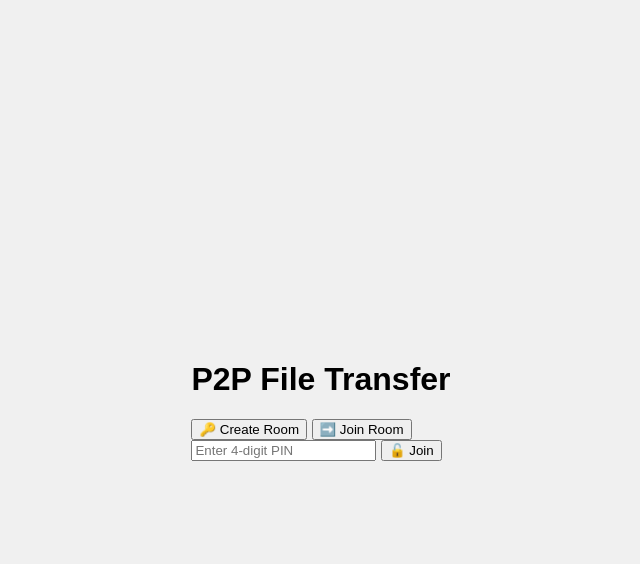
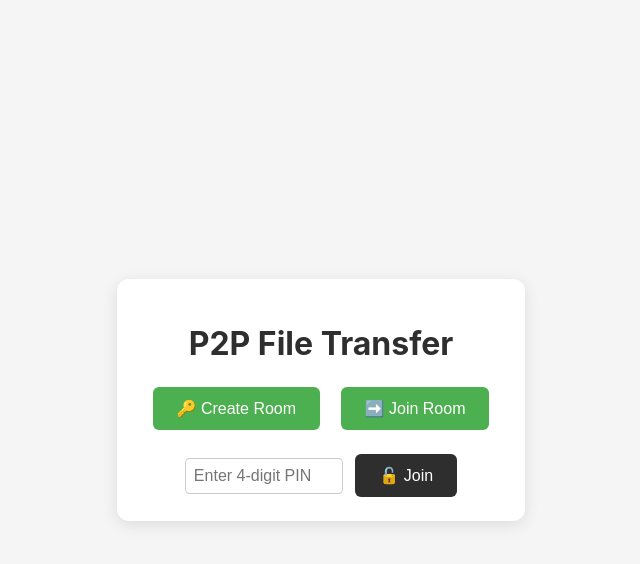
Before and after one commit to RawHut/File-transfer, a plain HTML site: page index.html in a window 1280 px wide. Both pictures are taken after a click on the button "➡️ Join Room". Shown: the whole page, without its empty margins (319-959 px from the left). Drawn offline with Linux system fonts and the light colour scheme.

Commit message:
Update style.css

```diff
--- a/style.css
+++ b/style.css
@@ -1,33 +1,105 @@
+/* style.css */
 body {
-  font-family: Arial, sans-serif;
-  background: #f0f0f0;
+  margin: 0;
+  background: #f5f5f5;
+  font-family: -apple-system, BlinkMacSystemFont, "Segoe UI", sans-serif;
   display: flex;
   justify-content: center;
   align-items: center;
   height: 100vh;
-  margin: 0;
 }
-.container {
-  background: #fff;
-  padding: 20px;
-  border-radius: 8px;
-  box-shadow: 0 2px 8px rgba(0,0,0,0.1);
-  width: 300px;
+
+.card {
+  background: #ffffff;
+  width: 360px;
+  padding: 24px;
+  border-radius: 12px;
+  box-shadow: 0 4px 16px rgba(0,0,0,0.1);
   text-align: center;
 }
-.hidden { display: none; }
+
+.card h1 {
+  margin-bottom: 16px;
+  color: #2E2E2E;
+}
+
+button {
+  font-size: 1rem;
+  border: none;
+  border-radius: 6px;
+  padding: 12px 24px;
+  cursor: pointer;
+  transition: background .2s;
+}
+
+#roomOptions button {
+  margin: 8px;
+  background: #4CAF50;
+  color: #fff;
+}
+
+#roomOptions button:hover {
+  background: #45A049;
+}
+
+#joinSection {
+  margin-top: 16px;
+}
+
+#joinSection input {
+  width: 140px;
+  padding: 8px;
+  border: 1px solid #ccc;
+  border-radius: 4px;
+  margin-right: 8px;
+  font-size: 1rem;
+}
+
+#joinSection button {
+  background: #2E2E2E;
+  color: #fff;
+}
+
+#joinSection button:hover {
+  background: #1f1f1f;
+}
+
+#transferSection {
+  margin-top: 24px;
+}
+
+#transferSection input[type="file"] {
+  margin-bottom: 12px;
+}
+
+#sendBtn {
+  background: #2E2E2E;
+  color: #fff;
+}
+
+#sendBtn:hover {
+  background: #1f1f1f;
+}
+
+.hidden {
+  display: none;
+}
+
 #progressContainer {
   width: 100%;
   background: #ddd;
   border-radius: 4px;
-  margin: 10px 0;
+  margin: 16px 0;
+  overflow: hidden;
 }
+
 #progressBar {
   width: 0;
   height: 10px;
-  background: #4caf50;
-  border-radius: 4px;
+  background: #4CAF50;
 }
+
 #stats p {
-  margin: 5px 0;
+  margin: 6px 0;
+  font-size: 0.95rem;
 }
```
